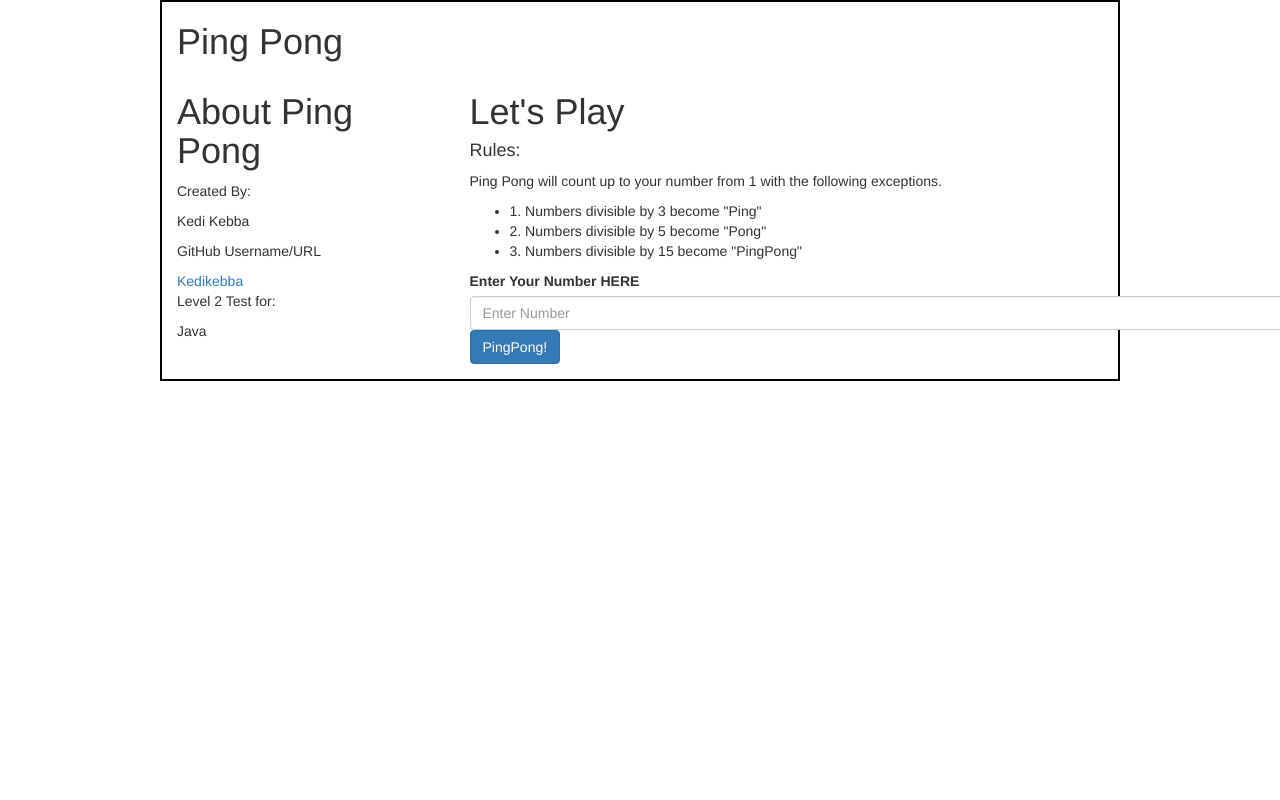
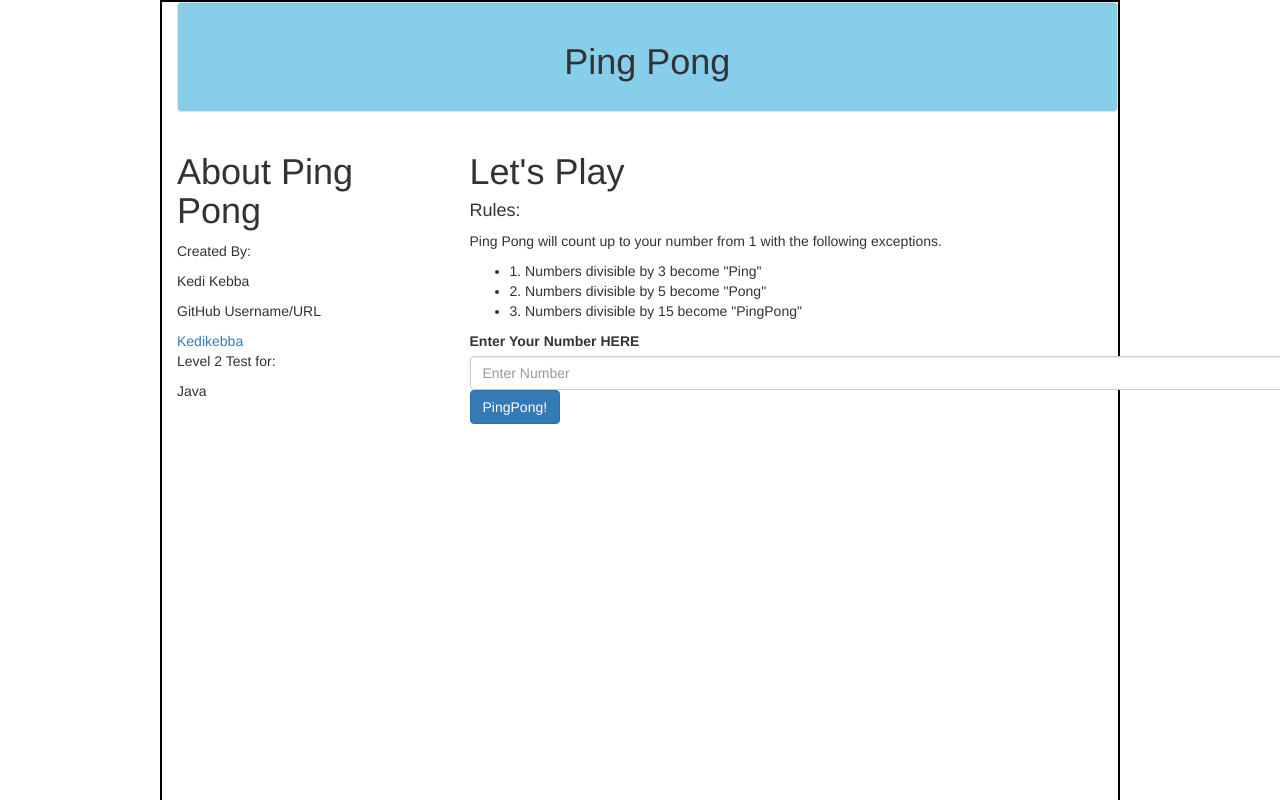
Before and after one commit to kedikebba/PingPong, a plain HTML site: page index.html in a window 1280 px wide. Shown: the top 800 px of the page. Drawn offline with Linux system fonts and the light colour scheme.

Commit message:
Adds a well to the index file and styles it to fit within the margin set as defined in the styles.css file

```diff
--- a/css/styles.css
+++ b/css/styles.css
@@ -2,8 +2,12 @@ body{
   width: 75%;
   border: 2px solid black;
   margin: auto;
+  height: 1000px;;
 }
 
 #headerColumn{
+text-align: center;
+background-color: skyblue;
+width: 82.5%;
 
 }
--- a/index.html
+++ b/index.html
@@ -19,9 +19,11 @@
     <div class="row">
 
       <!-- Beginning of the whole header column -->
-      <div class="col-md-12" id="headerColumn" >
+      <div class="col-md-12">
+        <div class="well" id="headerColumn">
 
-        <h1>Ping Pong</h1>
+          <h1>Ping Pong</h1>
+        </div>
       </div>
       <!-- End of the whole header column -->
     </div>
@@ -29,7 +31,7 @@
     <!-- Beginning of content Row -->
     <div class="row">
       <!-- Beginning of the first content column -->
-      <div class="col-md-3" id="firstContentCol" >
+      <div class="col-md-3" id="firstContentCol">
         <h1>About Ping Pong </h1>
         <p>Created By:</p>
         <p>Kedi Kebba</p>
```
